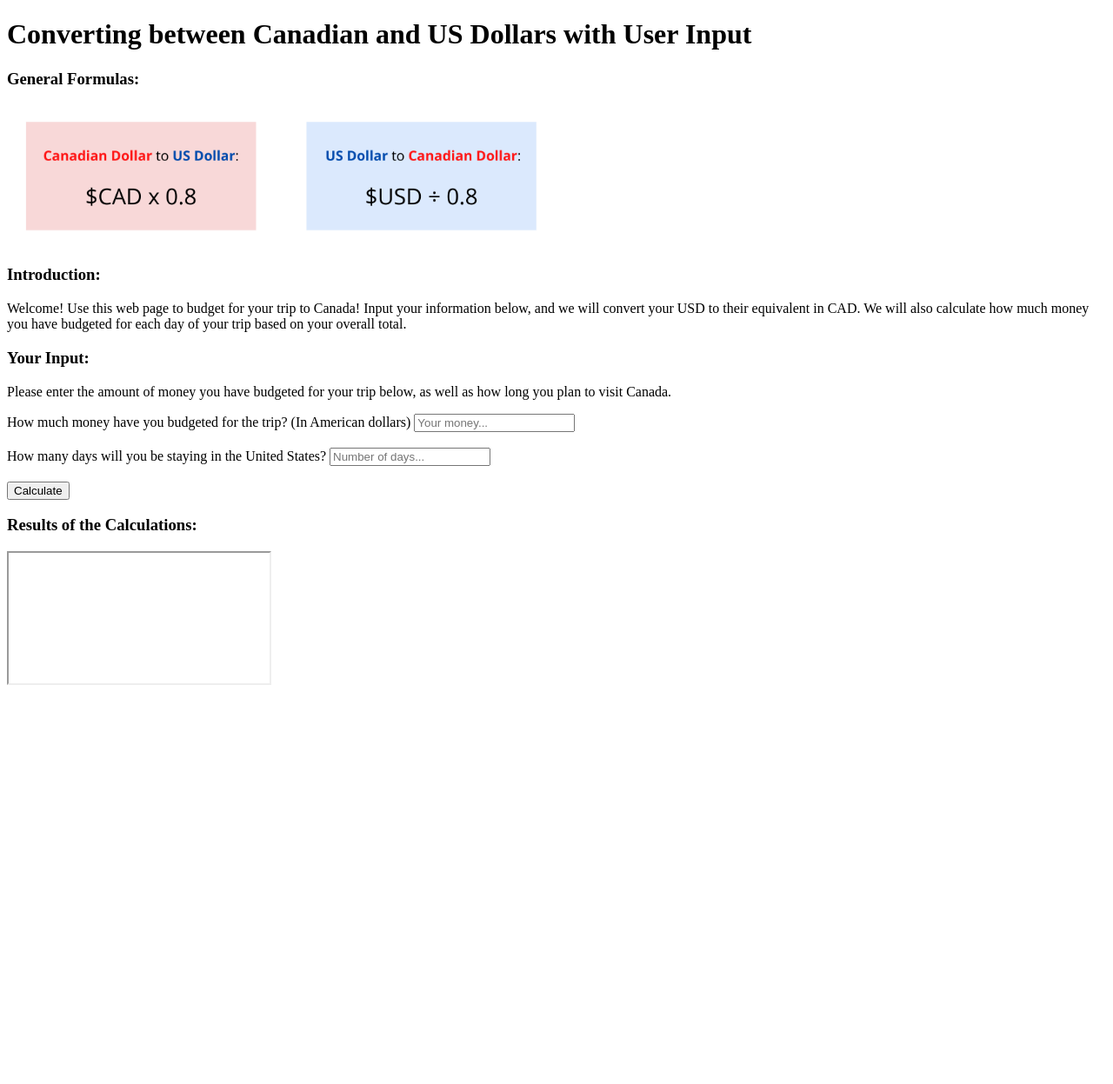
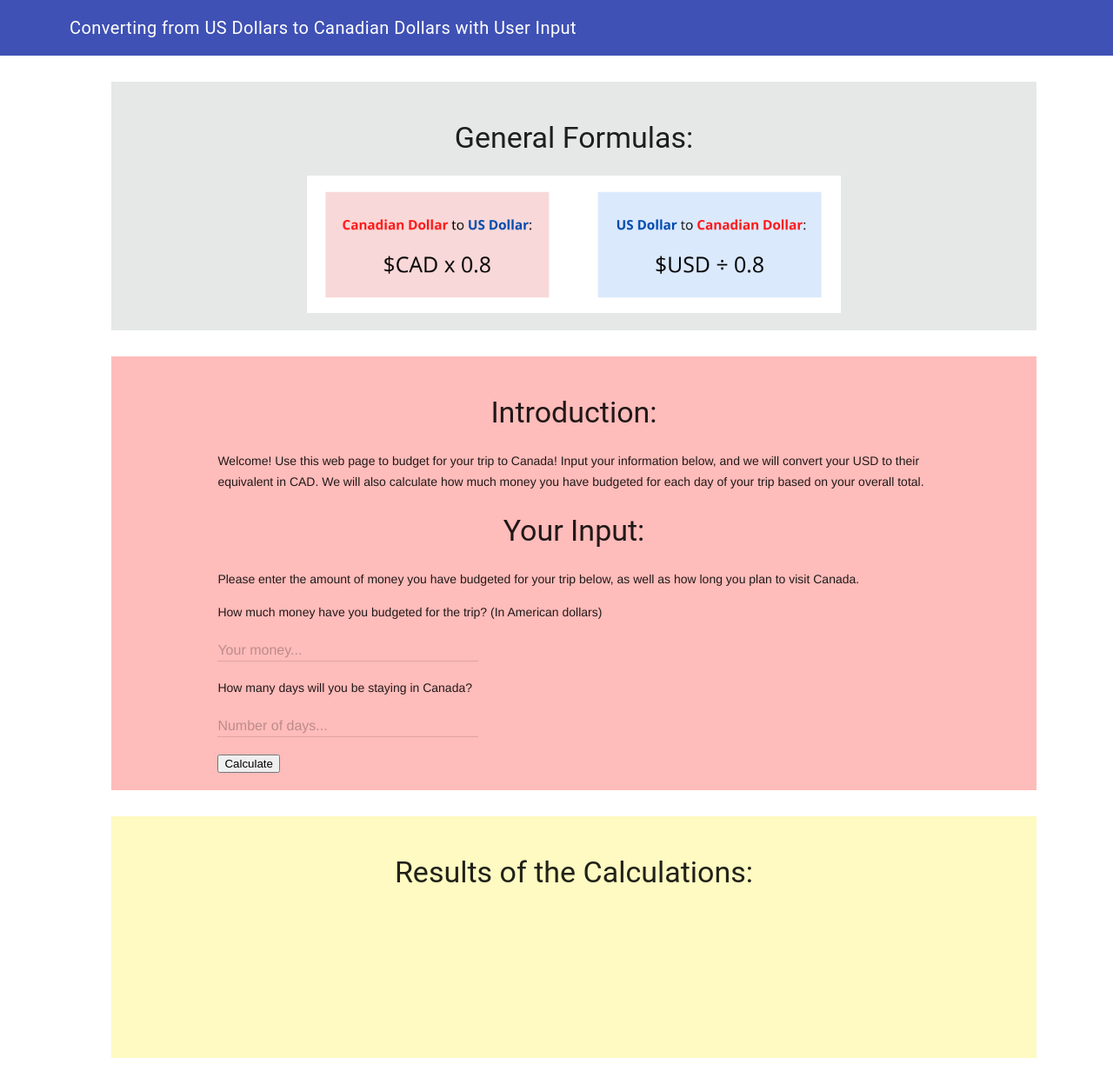
Before and after one commit to ICS2O-Programming-MariaG/Assign-02-PHP-Calculations, a PHP site: page / in a window 1280 px wide. Shown: the whole page at 87% size. Run offline with PHP 8.4, Linux system fonts and the light colour scheme; some libraries are stand-ins or nearby versions.

Commit message:
Started styling in css with divs

```diff
--- a/css/style.css
+++ b/css/style.css
@@ -1,3 +1,49 @@
 img {
-  width: 50%;
+  width: 60%;
 }
+
+#grey {
+  width: 80%;
+  margin-left: 10%;
+  background-color: #e6e7e7;
+  padding: 20px;
+  margin-top: 30px;
+  text-align: center;
+}
+
+#red {
+  width: 80%;
+  margin-left: 10%;
+  background-color: #febcba;
+  padding: 20px;
+  margin-top: 30px;
+}
+
+h3 {
+  text-align: center;
+}
+
+p {
+  margin-left: 10%;
+  margin-right: 10%;
+}
+
+form {
+  margin-left: 10%;
+  margin-right: 10%;
+}
+
+#yellow {
+  width: 80%;
+  margin-left: 10%;
+  background-color: #fefac1;
+  padding: 20px;
+  margin-top: 30px;
+  margin-bottom: 30px;
+}
+
+iframe {
+  text-align: center;
+  font-weight: bold;
+  color: #19609d;
+}
--- a/index.php
+++ b/index.php
@@ -12,17 +12,31 @@
     <link rel="icon" type="image/png" sizes="32x32" href="./favicon/favicon-32x32.png">
     <link rel="icon" type="image/png" sizes="16x16" href="./favicon/favicon-16x16.png">
     <link rel="manifest" href="./favicon/site.webmanifest">
+    <!-- Code for Google's MDL -->
+    <link rel="stylesheet" href="https://fonts.googleapis.com/icon?family=Material+Icons">
+		<link rel="stylesheet" href="https://code.getmdl.io/1.3.0/material.indigo-red.min.css"/>
     <!-- Link to CSS file -->
     <link rel="stylesheet" href="./css/style.css">
     <title>Converting USD to CAD - Maria's Second Assignment</title>
   </head>
   <body>
+    <!-- More code for Google's MDL -->
+    <script defer src="https://code.getmdl.io/1.3.0/material.min.js"></script>
+    <div class="mdl-layout mdl-js-layout">
+      <!-- Adding web page header using Google's MDL -->
+      <header class="mdl-layout__header mdl-layout__header--scroll">
+        <div class="mdl-layout__header-row">
+          <span class="mdl-layout-title">Converting from US Dollars to Canadian Dollars with User Input</span>
+        </div>
+      </header>
+      <!-- Div for style -->
+      <div id="grey">
         <!-- Printing text to the screen with PHP -->
-    <?php
-      echo "<h1>Converting between Canadian and US Dollars with User Input</h1>";
-      echo "<h3>General Formulas:</h3>";
-    ?>
+        <?php echo "<h3>General Formulas:</h3>"; ?>
         <img src="./images/formulas.png" alt="Formulas">
+      </div>
+      <!-- Another div for style -->
+      <div id="red">
         <?php
           echo "<h3>Introduction:</h3>";
           echo "<p>Welcome! Use this web page to budget for your trip to Canada! Input your information below, and we will convert your USD to their equivalent in CAD. We will also calculate how much money you have budgeted for each day of your trip based on your overall total.</p>";
@@ -31,15 +45,32 @@
         ?>
         <!-- Form for user input -->
         <form action="./calculate.php" method="post" target="result">
-      <label for="amount-budgeted-usd">How much money have you budgeted for the trip? (In American dollars)</label>
-      <input type="number" id="money-usd" placeholder="Your money..." name="money-usd"><br><br>
-      <label for="time-spent">How many days will you be staying in the United States?</label>
-      <input type="number" id="days-in-ca" placeholder="Number of days..." name="days-in-ca"><br><br>
+          <label for="amount-budgeted-usd">How much money have you budgeted for the trip? (In American dollars)</label><br>
+          <!-- First MDL textfield -->
+          <div class="mdl-textfield mdl-js-textfield">
+            <input class="mdl-textfield__input" type="text" pattern="-?[0-9]*(\.[0-9]+)?" id="money-usd" name="money-usd">
+            <label class="mdl-textfield__label" for="Amount-money-usd">Your money...</label>
+            <span class="mdl-textfield__error">Input is not a number!</span>
+          </div>
+          <br>
+          <label for="time-spent">How many days will you be staying in Canada?</label><br>
+          <!-- Second MDL textfield -->
+          <div class="mdl-textfield mdl-js-textfield">
+            <input class="mdl-textfield__input" type="text" pattern="-?[0-9]*(\.[0-9]+)?" id="days-in-ca" name="days-in-ca">
+            <label class="mdl-textfield__label" for="Amount-money-cad">Number of days...</label>
+            <span class="mdl-textfield__error">Input is not a number!</span>
+          </div>
+          <br>
           <input type="submit" value="Calculate">
         </form>
+      </div>
+      <!-- Final div for style -->
+      <div id="yellow">
         <h3>Results of the Calculations:</h3>
         <!-- Iframe to display results of calculations -->
         <iframe id="result" name="result">
         </iframe>
+      </div>
+    </div>
   </body>
 </html>
```
Lines whose indentation alone changed are shown as unchanged.
